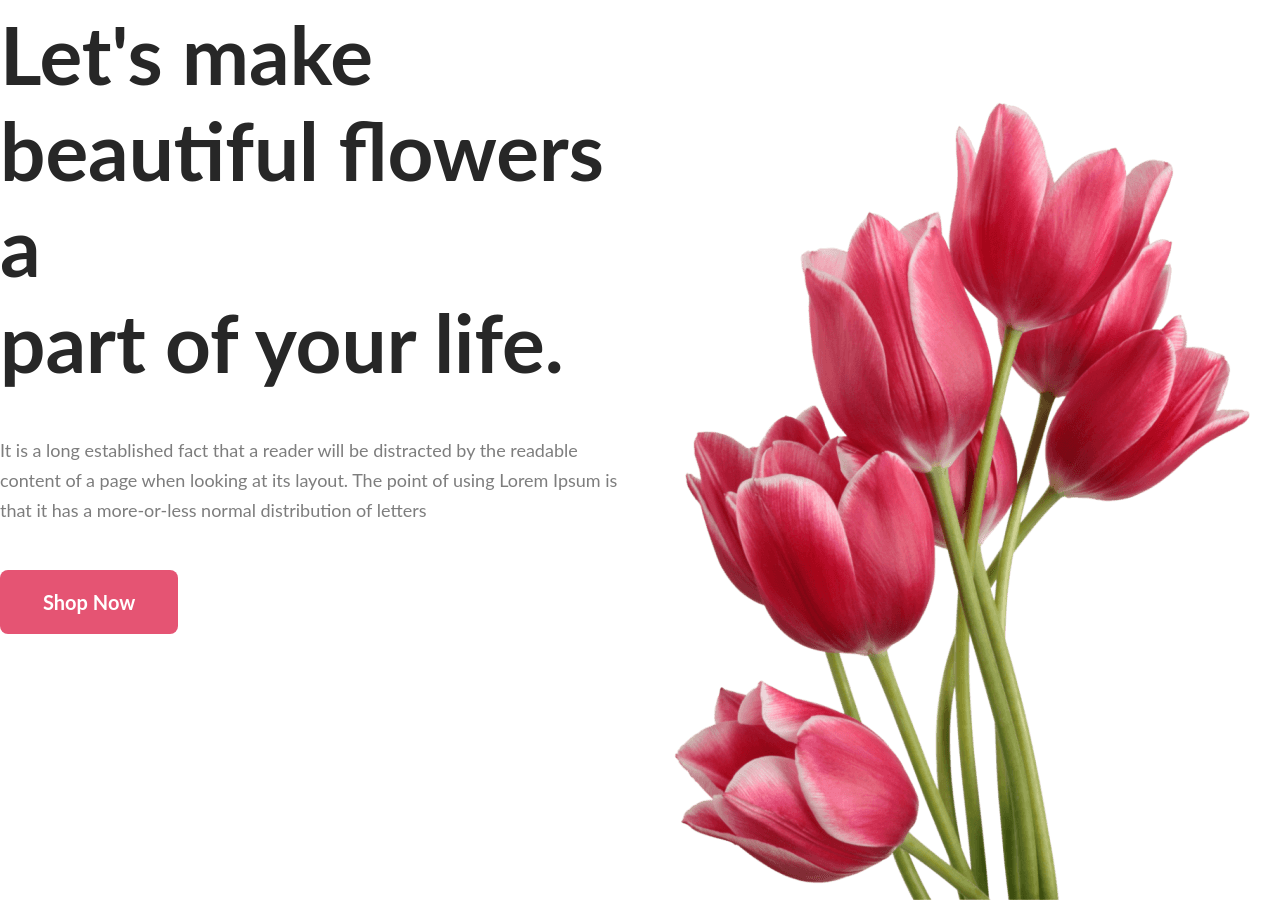
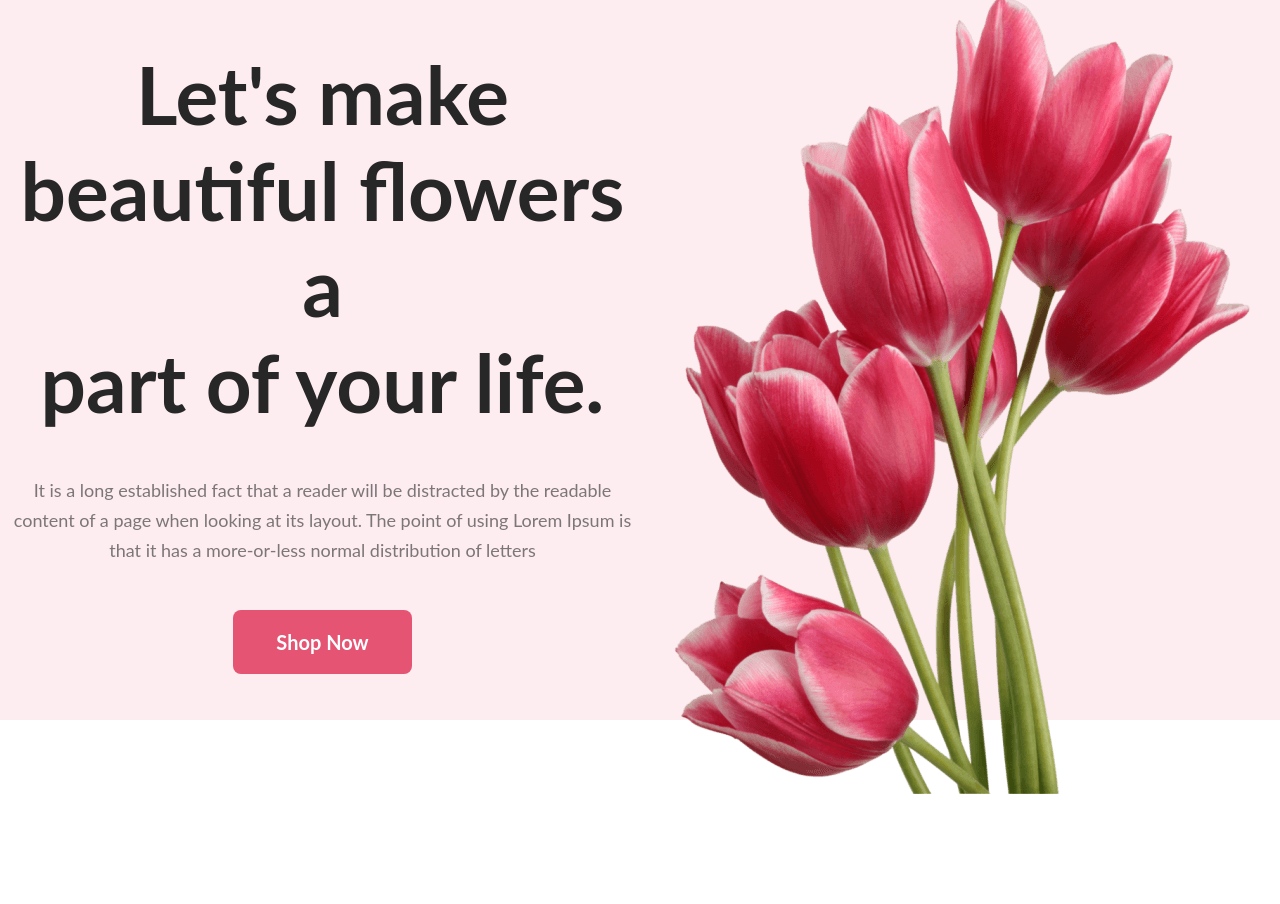
Before and after one commit to Zihankhann/my-first-assignment, a plain HTML site: page index.html in a window 1280 px wide. After the commit the page ends 800 px from the top, so only its background shows below. Drawn offline with Linux system fonts and the light colour scheme.

Commit message:
frt commit

```diff
--- a/style/style.css
+++ b/style/style.css
@@ -9,7 +9,9 @@
     display: flex;
     justify-content: space-around;
     align-items: center;
-    height: 80vh;
+    height: 90vh;
+    text-align: center;
+    background: rgba(229, 84, 115, 0.10);
 }
 
 .header-lets-make {
@@ -41,6 +43,6 @@
     margin-top: 45px;
 }
 
-img.header-img {
-    margin-top: 363px;
+.header-img {
+    margin-top: 72px;
 }
```
